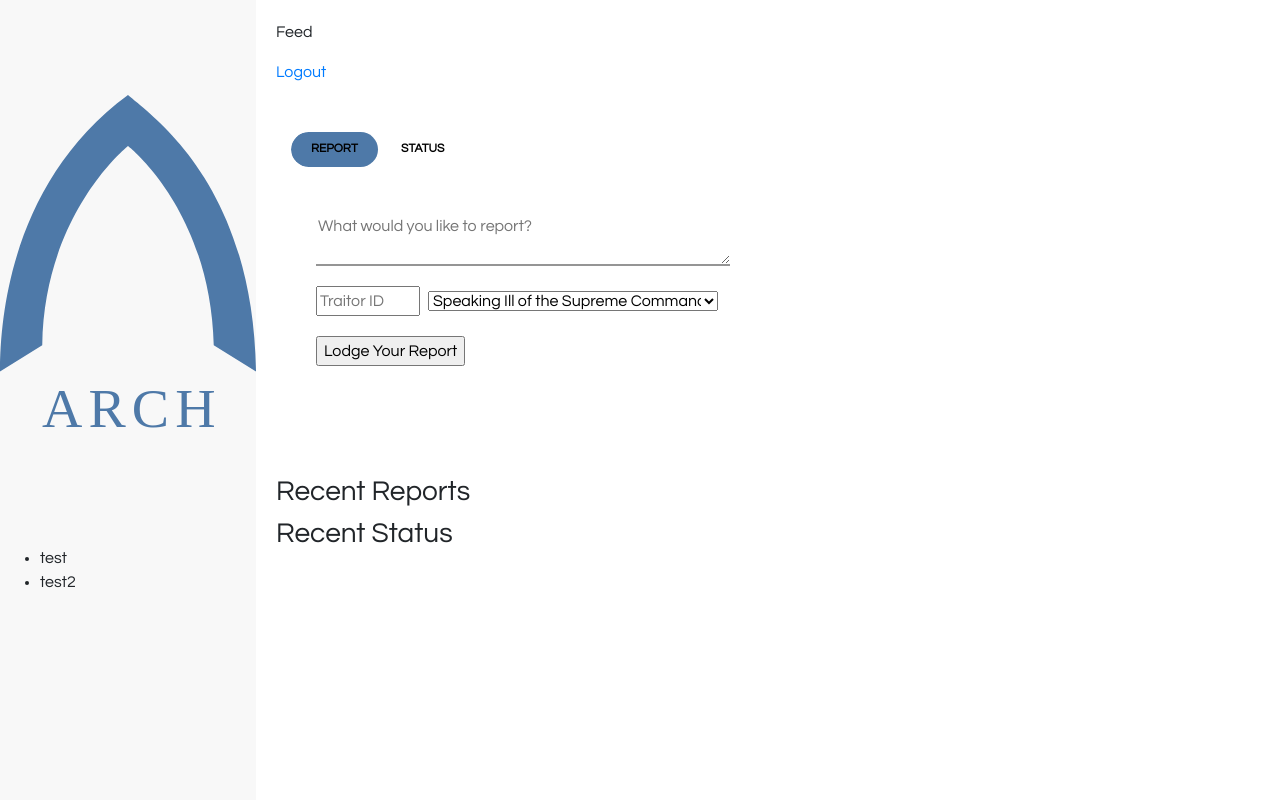
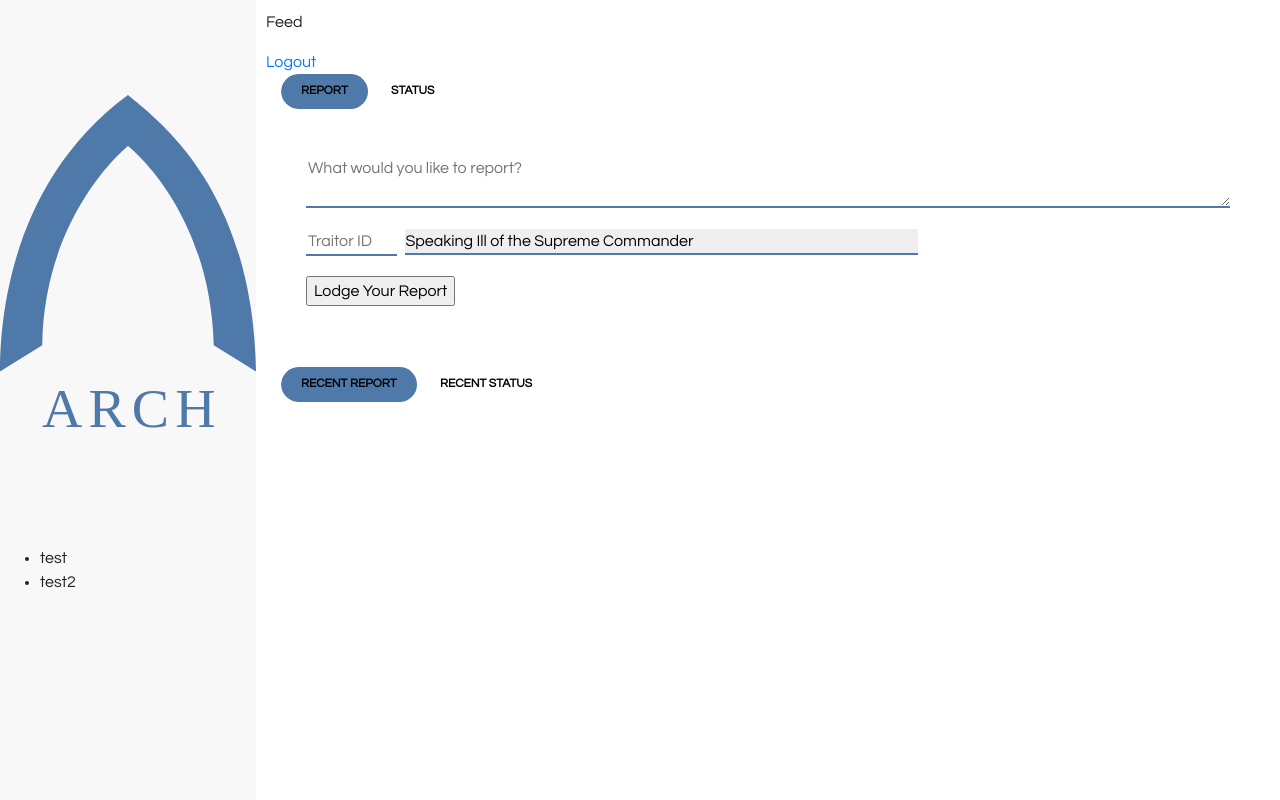
Before and after one commit to blaiddyd/arch-rank, a Flask app: page /feed in a window 1280 px wide. Run offline with Flask 2, Linux system fonts and the light colour scheme; the visitor is signed in with stand-in values (Sample User, id 1); data comes from the database, SQL or seed files in the repository; data that the repository does not hold is empty; some libraries are stand-ins or nearby versions.

Commit message:
more css

```diff
--- a/app/forms.py
+++ b/app/forms.py
@@ -4,7 +4,7 @@ from wtforms.validators import DataRequired, EqualTo, ValidationError, Length
 from wtforms.fields.html5 import EmailField
 from app.models import Citizen
 
-offenses = [('-1000', 'Speaking Ill of the Supreme Commander'), ('-100', 'Insulting a Fellow Citizen'), ('-3000', 'Not Celebrating *Important Holiday*')]
+offenses = [('-1000', 'Speaking Ill of the Supreme Commander'),('-2000', 'Being such a bad citizen that the world hates you also you were adopted'), ('-100', 'Insulting a Fellow Citizen'), ('-3000', 'Not Celebrating *Important Holiday*')]
 activities = [('2000', 'Graduating from Divine Academy'), ('3000', 'Praising the Supreme Commander'), ('100', 'Contributing to the Community')]
 
 class Login(FlaskForm):
--- a/app/static/styles/feed.css
+++ b/app/static/styles/feed.css
@@ -7,3 +7,136 @@
     grid-column-start: 2;
     padding: 10px;
 }
+
+.container-fluid {
+    margin: 0;
+    width: 100%;
+    display: flex;
+    justify-content: start;
+    align-content: start;
+    align-items: start;
+    flex-direction: column;
+}
+
+.tab--slider {
+    width: 100%;
+    float: left;
+    margin-bottom: 20px;
+}
+
+.tab--container {
+    width: 100%;
+}
+
+.tab--tabs {
+    display: block;
+    float: left;
+    margin: 0;
+    padding: 0;
+    list-style: none;
+    position: relative;
+    border-radius: 20px;
+    overflow: hidden;
+    background: white;
+    height: 35px;
+    user-select: none;
+}
+
+.tab--tabs::after {
+    content: "";
+    width: 50%;
+    background: #4e79a8;
+    height: 100%;
+    position: absolute;
+    top: 0;
+    left: 0;
+    transition: all 250ms ease-in-out;
+    border-radius: 20px;
+}
+
+.tab--tabs.slide::after {
+    left: 50%;
+}
+
+.tab-slider--trigger {
+    font-size: 12px;
+    line-height: 1;
+    font-weight: bold;
+    color: black;
+    text-transform: uppercase;
+    text-align: center;
+    padding: 11px 20px;
+    position: relative;
+    z-index: 2;
+    cursor: pointer;
+    display: inline-block;
+    transition: color 250ms ease-in-out;
+    user-select: none;
+}
+
+.tab-slider--trigger:active {
+    color: white;
+}
+
+.tab--body {
+     width: 100%;
+    margin-bottom: 20px;
+    padding: 25px;
+}
+
+.form-body {
+    width: 100%;
+    margin-block-end: 20px;
+}
+
+.form-body textarea {
+     width: 100%;
+     border: none;
+     border-bottom: 2px solid #4e79a8;
+}
+
+.form-actions {
+    width: 100%;
+    display: flex;
+    justify-content: start;
+    align-items: start;
+    align-content: start;
+    flex-direction: column;
+}
+
+.form-actions--container {
+    width: 100%;
+    margin-bottom: 20px;
+}
+
+.form-actions--container input {
+     margin-right: 5px;
+     border: none;
+     border-bottom: #4e79a8 2px solid;
+}
+
+.form-button {
+     float: right;
+}
+
+select {
+    border: 0;
+    outline: none;
+    -webkit-appearance: none;
+    -mox-appearance: none;
+    border-bottom: #4e79a8 2px solid;
+    color: black;
+    transition: all .4 ease-in-out;
+}
+
+select:hover {
+    cursor: pointer;
+}
+
+select option {
+    border: 0;
+    border-bottom: 1px solid #4e79a8;
+    padding: 10px;
+    -webkit-appearance: none;
+    -moz-appearance: none;
+}
--- a/app/templates/feed.html
+++ b/app/templates/feed.html
@@ -2,129 +2,11 @@
 
 {% block content %}
 <div class="feedbox">
-<style>
-     #feed {
-          max-width: 2000px;
-     }
-     .container {
-          width: 100%;
-          margin: 3rem auto;
-          display: flex;
-          justify-content: start;
-          align-content: start;
-          align-items: start;
-          flex-direction: column;
-     }
-
-     .tab--slider {
-          width: 100%;
-          float: left;
-          margin-bottom: 20px;
-     }
-
-     .tab--tabs {
-          display: block;
-          float: left;
-          margin: 0;
-          padding: 0;
-          list-style: none;
-          position: relative;
-          border-radius: 20px;
-          overflow: hidden;
-          background: white;
-          height: 35px;
-          user-select: none;
-      }
-
-      .tab--tabs::after {
-          content: "";
-          width: 50%;
-          background: #4e79a8;
-          height: 100%;
-          position: absolute;
-          top: 0;
-          left: 0;
-          transition: all 250ms ease-in-out;
-          border-radius: 20px;
-      }
-
-      .tab--tabs.slide::after {
-          left: 50%;
-      }
-
-      .tab-slider--trigger {
-          font-size: 12px;
-          line-height: 1;
-          font-weight: bold;
-          color: black;
-          text-transform: uppercase;
-          text-align: center;
-          padding: 11px 20px;
-          position: relative;
-          z-index: 2;
-          cursor: pointer;
-          display: inline-block;
-          transition: color 250ms ease-in-out;
-          user-select: none;
-      }
-
-      .tab-slider--trigger:active {
-          color: white;
-      }
-
-      .tab--body {
-           width: 100%;
-          margin-bottom: 20px;
-          padding: 25px;
-      }
-
-      .form-body {
-          width: 100%;
-          margin-block-end: 20px;
-      }
-
-      .form-body textarea {
-           width: 100%;
-           border: none;
-           border-bottom: 2px solid #959595;
-      }
-
-      .form-actions {
-          width: 100%;
-          display: flex;
-          justify-content: start;
-          align-items: start;
-          align-content: start;
-          flex-direction: column;
-      }
-
-      .form-actions--container {
-          width: 100%;
-          margin-bottom: 20px;
-      }
-
-      .form-actions--container input {
-           width: 25%;
-           margin-right: 5px;
-      }
-
-      .form-actions--container select {
-           width: 70%;
-      }
-
-      .form-button {
-           float: right;
-      }
-
-
-</style>
-<div class="feedbox">
-     <div id="feed">
      <p>Feed</p>
      <a href="{{ url_for('logout')}}">Logout</a>
-          <div class="container">
-               <div class="tab--slider">
-                    <ul class="tab--tabs">
+     <div class="container-fluid">
+          <div id="formtabs" class="tab--slider">
+               <ul id="formsections" class="tab--tabs">
                     <li class="tab-slider--trigger active" rel="report-tab">
                          Report
                     </li>
@@ -170,8 +52,19 @@
                </div>
           </div>
      </div>
-          <div>
-               <h3>Recent Reports</h3>
+     <div class="container-fluid">
+          <div id="mainfeed" class="tab--slider">
+               <ul id="main-tabs" class="tab--tabs">
+                    <li class="tab-slider--trigger active" rel="recent-reports">
+                         Recent Report
+                    </li>
+                    <li class="tab-slider--trigger" rel="recent-stats">
+                         Recent Status
+                    </li>
+               </ul>
+          </div>
+          <div class="tab--container">
+               <div id="recent-reports" class="tab--body">
                     {% for report in reports %}
                          {{ report.reporter_id }}
                          {{ report.reported_id }}
@@ -180,39 +73,55 @@
                          {{ report.body }}
                     {% endfor %}
                </div>
-
-          <div>
-               <h3>Recent Status</h3>
+               <div id="recent-stats" class="tab--body">
                     {% for status in statuses %}
                          {{ status.citizen_id }}
                          {{ status.body }}
                          {{ status.timestamp }}
                          {{ status.status_category }}
                     {% endfor %}
-
                </div>
           </div>
+     </div>
+
 </div>
 <script>
     $("document").ready(function(){
            $(".tab--body").hide();
            $(".tab--body:first").show();
+           $("#recent-stats").show();
+           $("#recent-reports").hide();
+
       });
 
-      $(".tab--slider li").click(function() {
-           $(".tab--body").hide();
+      $("#formtabs li").click(function() {
+           $("#report-tab").hide();
+           $("#status-tab").hide();
            var activeTab = $(this).attr("rel");
            $("#" + activeTab).fadeIn();
                 if ($(this).attr("rel") == "status-tab"){
-                     $('.tab--tabs').addClass('slide');
+                     $('#formsections').addClass('slide');
                 }
                 else{
-                     $('.tab--tabs').removeClass('slide');
+                     $('formsections').removeClass('slide');
                 }
-           $(".tab--slider li").removeClass("active");
+           $("#formtabs li").removeClass("active");
            $(this).addClass("active");
       });
 
-
+      $("#mainfeed li").click(function() {
+           $("#recent-reports").hide();
+           $("#recent-stats").hide();
+           var activeTab = $(this).attr("rel");
+           $("#" + activeTab).fadeIn();
+                if ($(this).attr("rel") == "recent-stats"){
+                     $('#main-tabs"').addClass('slide');
+                }
+                else{
+                     $("#main-tabs").removeClass('slide');
+                }
+           $("#mainfeed li").removeClass("active");
+           $(this).addClass("active");
+      });
  </script>
 {% endblock content %}
```
Lines whose indentation alone changed are shown as unchanged.
